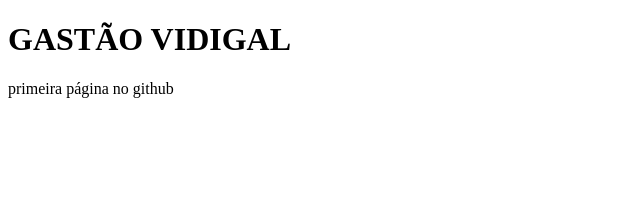
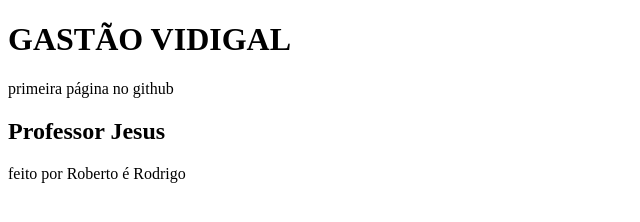
Before and after one commit to bungas-agiota/g249c2t, a plain HTML site: page index.html in a window 1280 px wide. Shown: the whole page, without its empty margins (0-640 px from the left). Drawn offline with Linux system fonts and the light colour scheme.

Commit message:
index.html

```diff
--- a/index.html
+++ b/index.html
@@ -24,10 +24,10 @@
 
 <P>primeira página no github</P>
 
+<h2>Professor Jesus </h2>
 
 
-
-
+<p2> feito por Roberto é Rodrigo </p2>
 
 
 
```
